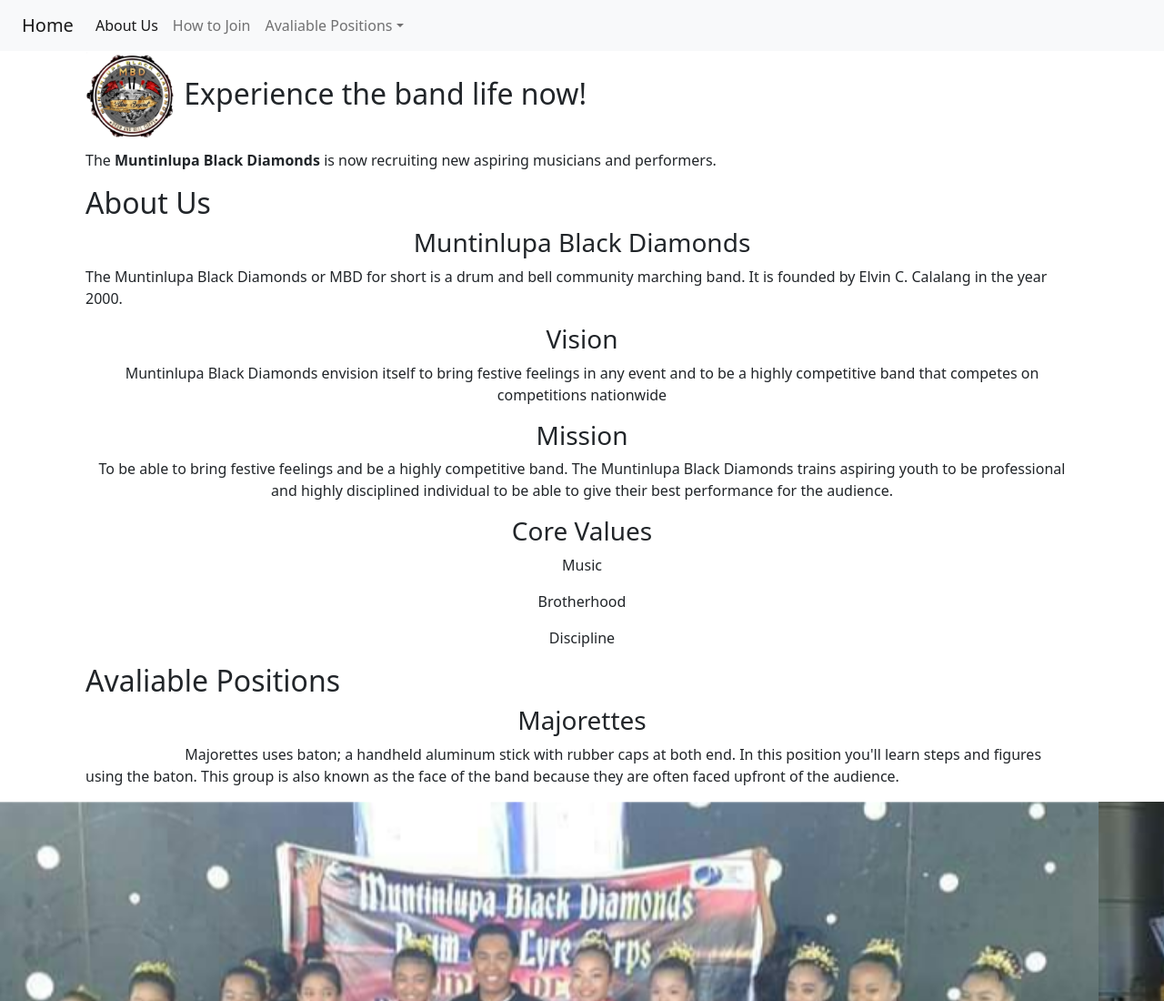
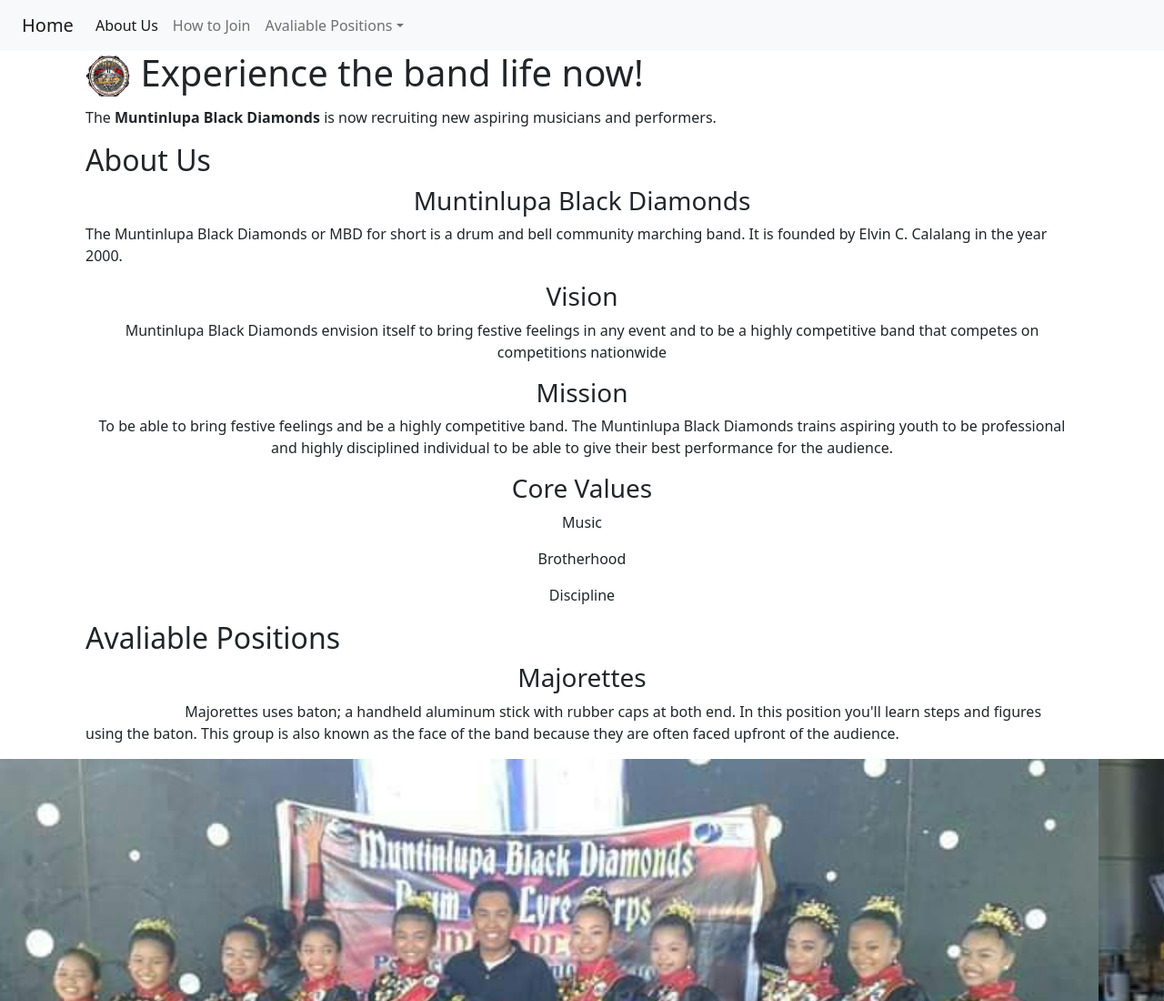
Before and after one commit to LanceCalalang/CalalangLanceIT2CWebTech, a plain HTML site: page index.html in a window 1280 px wide. Shown: the top 1100 px of the page at 91% size. Drawn offline with nearby package versions, Linux system fonts and the light colour scheme.

Commit message:
Add files via upload

```diff
--- a/index.html
+++ b/index.html
@@ -40,7 +40,7 @@
 </nav>
 
 <div id="Home" class="container">
-    <h2> <img src="MBDLogo.jpg" alt="MBDLogo" width=100> Experience the band life now! </h2>
+    <h1> <img src="MBDLogo.jpg" alt="MBDLogo" width=50> Experience the band life now! </h1>
     <p>The <b> Muntinlupa Black Diamonds </b> is now recruiting new aspiring musicians and performers. </p>
 </div>
 
```
